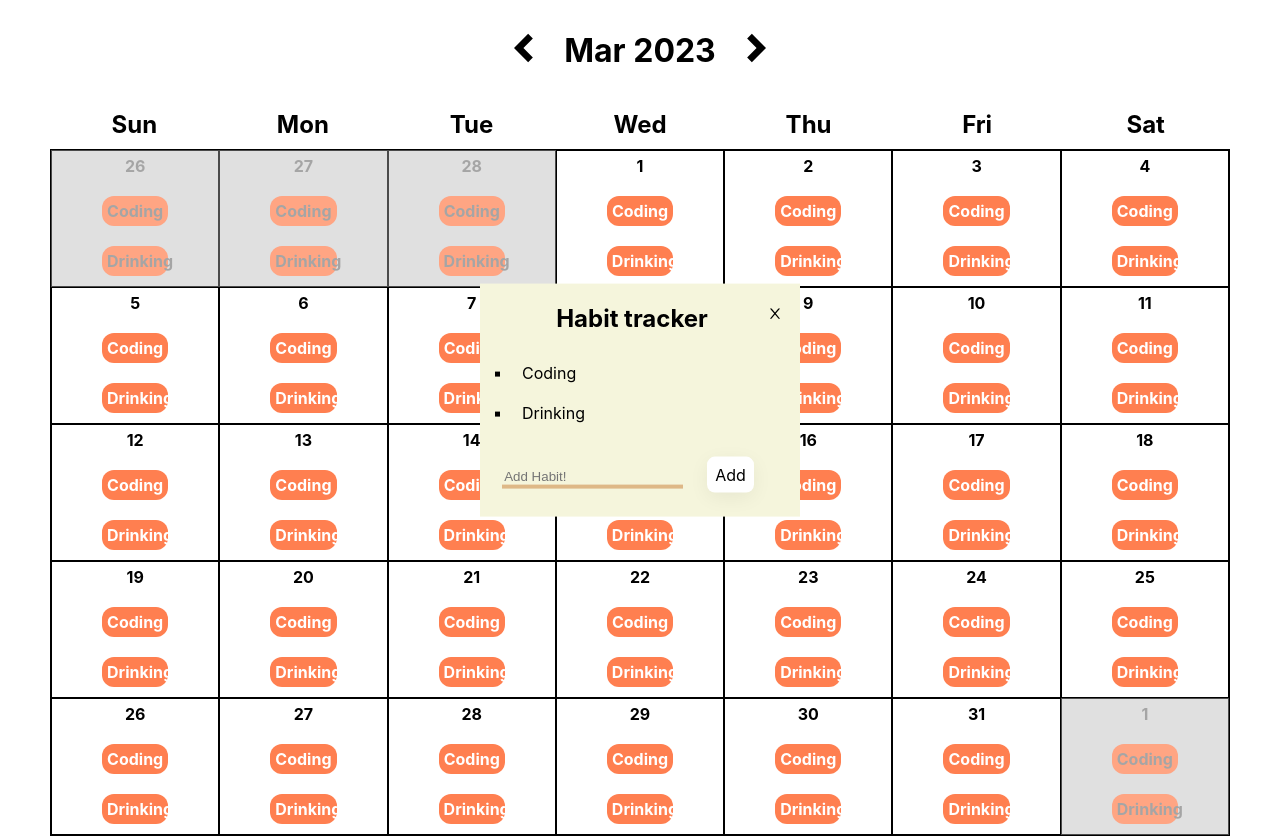
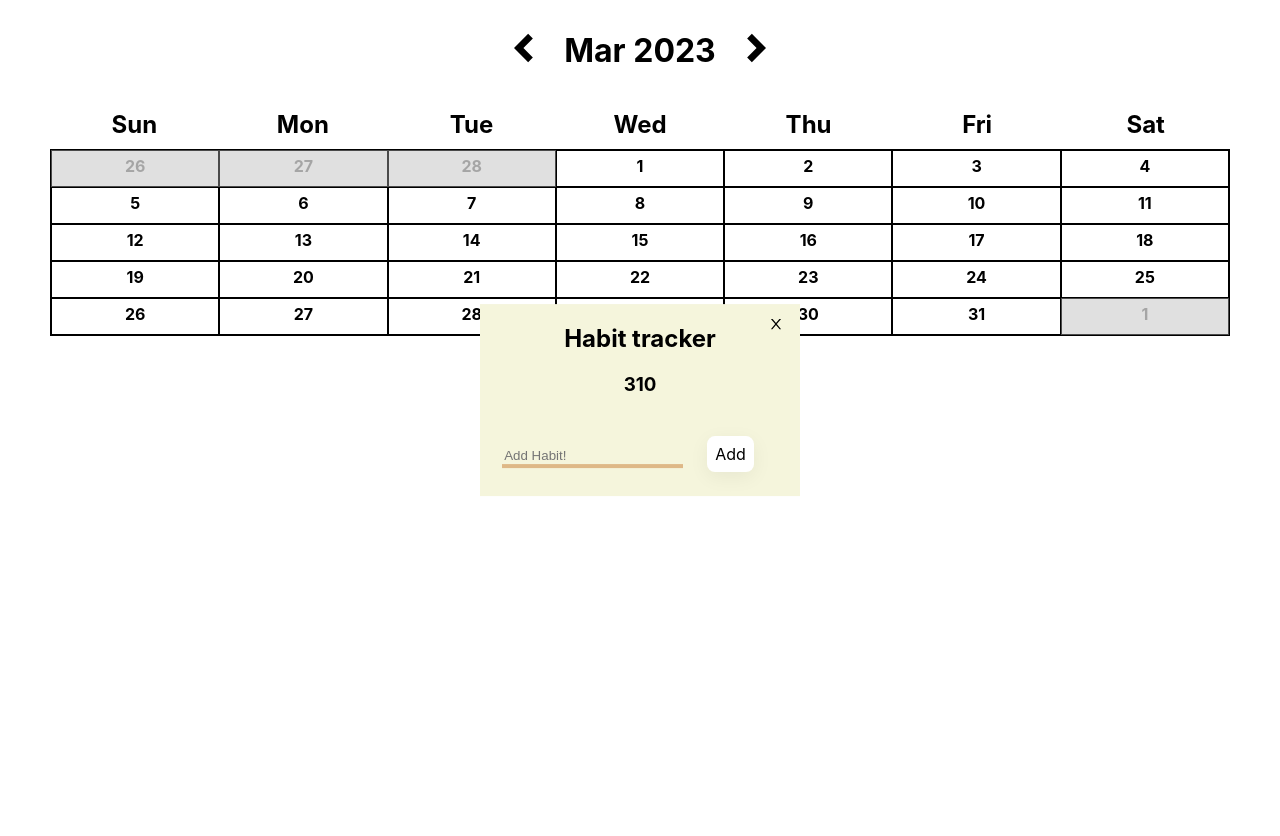
Before and after one commit to minha0817/calendar, a React (Create React App) app: page / in a window 1280 px wide. Both pictures are taken after a click on the button "10". After the commit the page ends 800 px from the top, so only its background shows below. Built offline with nearby package versions, Linux system fonts and the light colour scheme.

Commit message:
post request

```diff
--- a/src/components/Date.jsx
+++ b/src/components/Date.jsx
@@ -1,7 +1,7 @@
-import axios from 'axios'
 import React, { useState } from 'react'
 import '../style/date.css'
 import Modal from './Modal'
+import axios from 'axios';
 
 const getCalendarSize = (daysInMonth, firstDay) => {
   const test = daysInMonth + firstDay
@@ -22,20 +22,22 @@ export default function Date({
   openHabitTracker,
   setOpenHabitTracker,
 }) {
+
+
   const initialHabitList = {
-    1: {
-      id: 1,
-      name: 'Coding',
-      completed: { 2023: { 3: [1, 4, 6, 12, 22, 25] } },
-    },
-    2: {
-      id: 2,
-      name: 'Drinking',
-      completed: { 2023: { 3: [1, 3, 5, 10, 22, 26] } },
-    },
+    // 1: {
+    //   id: 1,
+    //   name: 'Coding',
+    //   completed: { 2023: { 3: [1, 4, 6, 12, 22, 25] } },
+    // },
+    // 2: {
+    //   id: 2,
+    //   name: 'Drinking',
+    //   completed: { 2023: { 3: [1, 3, 5, 10, 22, 26] } },
+    // },
   }
-  const [habitList, setHabitList] = useState(initialHabitList)
 
+  const [clickedDate, setClickedDate] = useState("");
   const firstDay =
     currentMonth.startOf('month').weekday === 7
       ? 0
@@ -84,20 +86,9 @@ export default function Date({
     }
   }
 
-  const sendHabitList = (date) => {
-    const post = `${date.month}${date.number}` //string
-    console.log('post', post)
-    axios
-      .post('http://localhost:3500/', {
-        post,
-      })
-      .then((response) => console.log(response))
-      .catch((error) => console.log('error', error))
-  }
-
   const handleClickDate = (date) => {
     setOpenHabitTracker(!openHabitTracker)
-    sendHabitList(date)
+    setClickedDate(`${date.month}${date.number}`)
   }
 
   // const handleClickHabit = (habit, date) => {
@@ -145,7 +136,8 @@ export default function Date({
                 {date.number}
               </button>
             )}
-            <div className="date__button__habits">
+            {/* habit들이 달력에 출력되는 부분  */}
+            {/* <div className="date__button__habits">
               {Object.values(habitList).map((habit, index) => {
                 return (
                   <button
@@ -163,20 +155,16 @@ export default function Date({
                   </button>
                 )
               })}
-            </div>
+            </div> */}
           </li>
         )
       })}
       {openHabitTracker && (
         <Modal
-          habitList={habitList}
-          // habitStatus={habitStatus}
-          setHabitList={setHabitList}
+          clickedDate={clickedDate}
           setOpenHabitTracker={setOpenHabitTracker}
         />
       )}
     </ul>
   )
 }
-
-//1. 데이터 스트럭쳐를 날짜 포함되게 바꿔야함
--- a/src/components/Modal.jsx
+++ b/src/components/Modal.jsx
@@ -1,27 +1,33 @@
 import React, { useState } from 'react';
 import '../style/modal.css';
 import {AiOutlineClose} from 'react-icons/ai';
-import { v4 as uuidv4 } from 'uuid';
-
-export default function Modal({ habitList, setHabitList, setOpenHabitTracker}) {
-  const [input, setInput] = useState('')
+import axios from 'axios';
 
 
-  const addHabitList = (input) => {
+export default function Modal({setOpenHabitTracker, clickedDate}) {
+  const [input, setInput] = useState('');
+  const [habitList, setHabitList] = useState([]);
 
-    setHabitList((prev) => {
-      const id = uuidv4();
-      const updatedHabitList = {...prev, [id]: input}
-      return updatedHabitList
-    })
-  }
+  // const addHabitList = (input) => {
+
+  //   setHabitList((prev) => {
+  //     const id = uuidv4();
+  //     const updatedHabitList = {...prev, [id]: input}
+  //     return updatedHabitList
+  //   })
+  // }
 
   const handleClickAdd = (event) => {
     event.preventDefault()
 
     if (input.length > 0) {
-
-      addHabitList({name: input, completed: {}})
+      axios
+      .post('http://localhost:3500/', {
+        clickedDate,
+        input
+      })
+      .then((response) => console.log(response))
+      .catch((error) => console.log('error', error))
     }
 
     setInput('')
@@ -35,6 +41,7 @@ export default function Modal({ habitList, setHabitList, setOpenHabitTracker}) {
     <div className="modal">
       <div className='modal__heading'>
         <h2 className="modal__title">Habit tracker</h2>
+        <h3 className='modal__date'>{clickedDate}</h3>
         <AiOutlineClose onClick={handleClickClose} className='modal__close'/>
       </div>
       {Object.values(habitList).map((habit, index) => {
--- a/src/style/modal.css
+++ b/src/style/modal.css
@@ -12,12 +12,13 @@
   display: flex;
   justify-content: center;
   position: relative;
+  flex-direction: column;
 }
 
 .modal__close {
   position: relative;
-  left: 3.7rem;
-  top: 1.4rem;
+  left: 18rem;
+  top: -5rem;
 }
 
 .modal__list {
@@ -51,3 +52,7 @@
   margin: 1.5rem;
   box-shadow: 0 5px 20px 0 rgba(0, 0, 0, 0.06);
 }
+
+.modal__date {
+  margin:auto;
+}
```
Also changed, not shown: data/data.json (+14 -1 lines), 1 other file (tests, documents, lock files or other folders).
